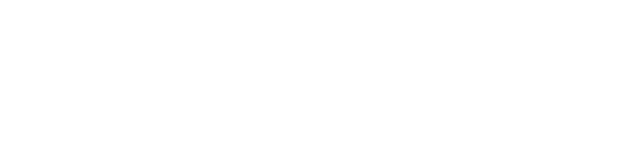
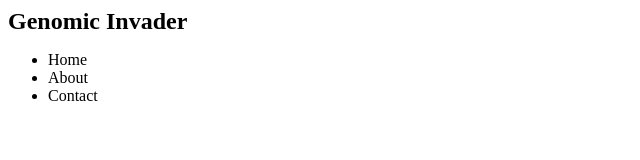
Before and after one commit to genomicinvader/landing-page, a plain HTML site: page index.html in a window 1280 px wide. Shown: the whole page, without its empty margins (0-640 px from the left). Drawn offline with Linux system fonts and the light colour scheme.

Commit message:
logo and menu added

```diff
--- a/index.html
+++ b/index.html
@@ -7,5 +7,16 @@
     <title>Document</title>
     <link rel="stylesheet" href="style.css" />
   </head>
-  <body></body>
+  <body>
+    <div class="header">
+      <div class="header-text">Genomic Invader</div>
+      <div class="right-links">
+        <ul>
+          <li>Home</li>
+          <li>About</li>
+          <li>Contact</li>
+        </ul>
+      </div>
+    </div>
+  </body>
 </html>
--- a/style.css
+++ b/style.css
@@ -0,0 +1,4 @@
+.header-text {
+    font-size: 24px;
+    font-weight: 800;
+}
```
Also changed, not shown: images/hero.jpg (added).
